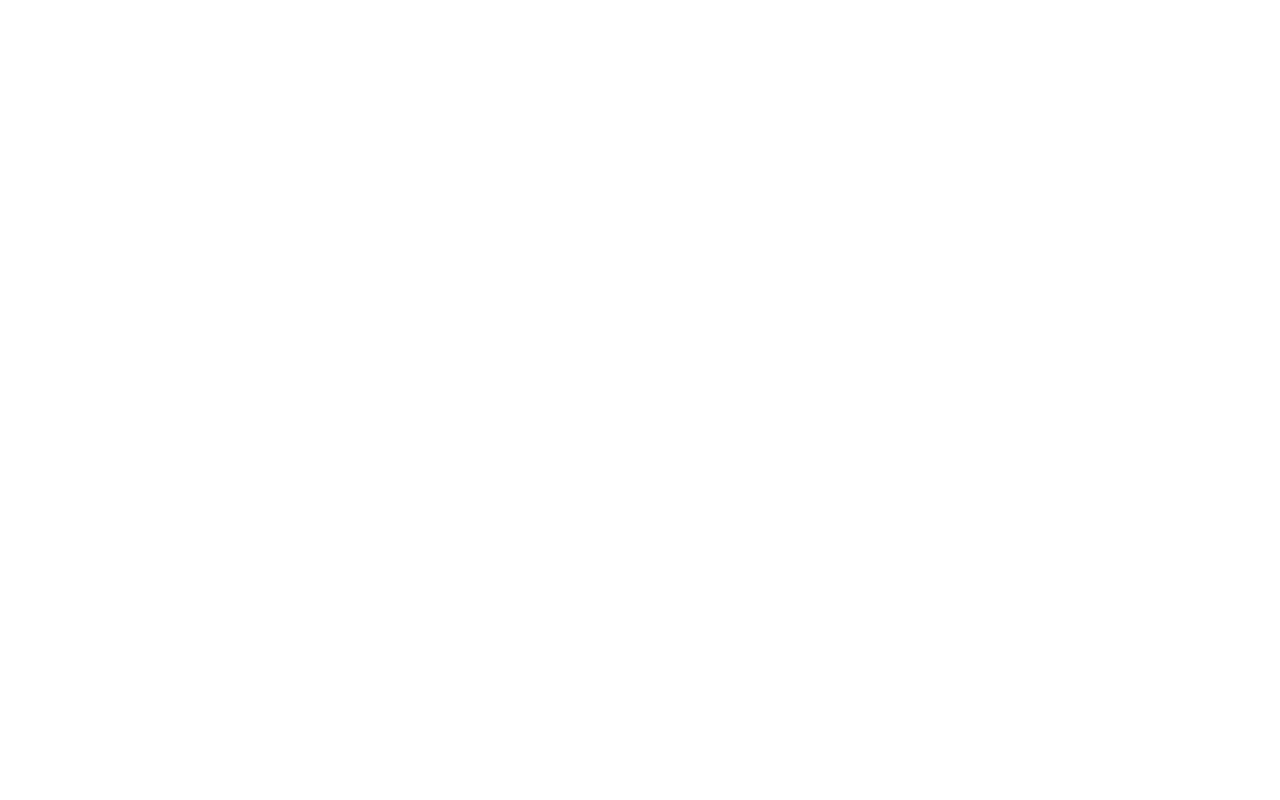
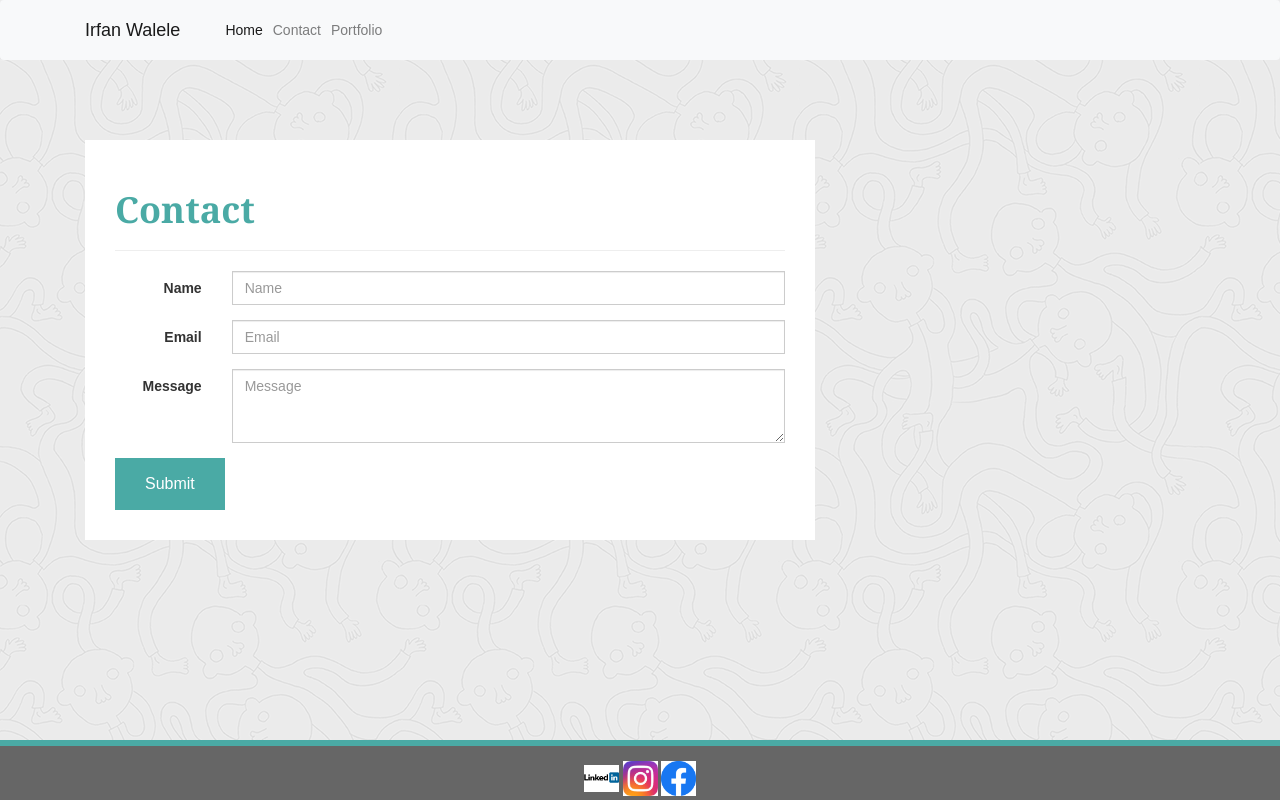
Before and after one commit to irfanwalele/Bootstrap-Portfolio, a plain HTML site: page contact.html in a window 1280 px wide. Drawn offline with nearby package versions, Linux system fonts and the light colour scheme; files whose address does not match are found by name.

Commit message:
contact.html

```diff
--- a/assets/css/style.css
+++ b/assets/css/style.css
@@ -185,4 +185,8 @@ body {
     position: center;
   }
 
+  .socialMedia {
+    width: 35px;
+}
+
   /* END CONTACT FORM PAGE */
--- a/contact.html
+++ b/contact.html
@@ -0,0 +1,125 @@
+<!-- Declaring the document type -->
+<!DOCTYPE html>
+
+<html lang="en">
+
+<head>
+  <meta charset="UTF-8">
+  <meta name="viewport" content="width=device-width, initial-scale=1.0">
+  <meta http-equiv="X-UA-Compatible" content="ie=edge">
+
+<!-- This is the title -->
+<title>About</title>
+
+<!-- Here is where I copy and past the Bootstrap links-->
+<link rel="stylesheet" href="https://stackpath.bootstrapcdn.com/bootstrap/4.3.1/css/bootstrap.min.css"
+    integrity="sha384-ggOyR0iXCbMQv3Xipma34MD+dH/1fQ784/j6cY/iJTQUOhcWr7x9JvoRxT2MZw1T" crossorigin="anonymous">
+
+  <!-- These are the fonts from Google Fonts, which is provided on their website -->
+  <link href="https://fonts.googleapis.com/css?family=Tangerine:700&display=swap" rel="stylesheet">
+
+<!-- More Bootstrap links - Latest compiled and minified CSS -->
+<link rel="stylesheet" href="https://maxcdn.bootstrapcdn.com/bootstrap/3.3.7/css/bootstrap.min.css" integrity="sha384-BVYiiSIFeK1dGmJRAkycuHAHRg32OmUcww7on3RYdg4Va+PmSTsz/K68vbdEjh4u" crossorigin="anonymous">
+
+<!-- More Bootstrap links - Optional theme -->
+<link rel="stylesheet" href="https://maxcdn.bootstrapcdn.com/bootstrap/3.3.7/css/bootstrap-theme.min.css" integrity="sha384-rHyoN1iRsVXV4nD0JutlnGaslCJuC7uwjduW9SVrLvRYooPp2bWYgmgJQIXwl/Sp" crossorigin="anonymous">
+
+<!-- More Bootstrap links - Latest compiled and minified JavaScript -->
+<script src="https://maxcdn.bootstrapcdn.com/bootstrap/3.3.7/js/bootstrap.min.js" integrity="sha384-Tc5IQib027qvyjSMfHjOMaLkfuWVxZxUPnCJA7l2mCWNIpG9mGCD8wGNIcPD7Txa" crossorigin="anonymous"></script>
+
+<!-- This is the link to my css, this can override any of the bootstrap stuff I don't like, which is why it is last so that it can run and override -->
+<link rel="stylesheet" href="assets/css/style.css">
+
+</head>
+<!-- End of the head -->
+
+<body>
+
+  <!-- Pasting the nav bar code provided by bootstrap https://getbootstrap.com/docs/4.0/components/navbar/ -->
+  <!-- This code is straight forward -->
+  <nav class="navbar navbar-expand-lg navbar-light bg-light">
+        <!-- Start of container -->
+        <div class="container">
+          <a class="navbar-brand" href="index.html">Irfan Walele</a>
+          <button class="navbar-toggler" type="button" data-toggle="collapse" data-target="#navbarNav" aria-controls="navbarNav" aria-expanded="false" aria-label="Toggle navigation">
+            <span class="navbar-toggler-icon"></span>
+          </button>
+          <div class="collapse navbar-collapse" id="navbarNav">
+            <ul class="navbar-nav">
+              <li class="nav-item active">
+                <a class="nav-link" href="#">Home <span class="sr-only">(current)</span></a>
+              </li>
+              <li class="nav-item">
+                <a class="nav-link" href="contact.html">Contact</a>
+              </li>
+              <li class="nav-item">
+                <a class="nav-link" href="portfolio.html">Portfolio</a>
+              </li>
+             </ul>
+          </div>
+        </div>
+         <!-- End of container -->
+        </nav>
+        <!-- End of nav bar -->
+
+  <!-- Start of container -->
+  <main class="container">
+    <section class="row">
+      <div class="col-md-8">
+        <form class="block form-horizontal">
+          <h1 class="block-header">Contact</h1>
+          <hr />
+          <div class="form-group">
+            <label for="name" class="col-sm-2 control-label">Name</label>
+            <div class="col-sm-10">
+              <input type="email" class="form-control" id="name" placeholder="Name">
+            </div>
+          </div>
+          <div class="form-group">
+            <label for="email" class="col-sm-2 control-label">Email</label>
+            <div class="col-sm-10">
+              <input type="password" class="form-control" id="email" placeholder="Email">
+            </div>
+          </div>
+          <div class="form-group">
+            <label class="col-sm-2 control-label" for="msg">Message</label>
+            <div class="col-sm-10">
+              <textarea id="msg" class="form-control" rows="3" placeholder="Message"></textarea>
+            </div>
+          </div>
+          <button class="submit-btn">Submit</button>
+        </form>
+      </div>
+    </section>
+  </main>
+
+
+      <!-- Start of footer -->
+      <footer class="footer">
+
+
+
+            <div class="two-toned-footer-color"></div>
+
+            <p class="text-muted text-muted-footer text-center">
+                <a href="https://www.linkedin.com/in/irfan-walele/" target="_blank"><img class="socialMedia"
+                        src="assets/images/linkedin.png"></a>
+                <a href="https://www.instagram.com/the_irfan" target="_blank"><img class="socialMedia"
+                        src="assets/images/instagram.jpg"></a>
+                <a href="https://www.facebook.com/" target="_blank"><img class="socialMedia"
+                        src="assets/images/facebook.png"></a>
+
+
+            </p>
+
+        </footer>
+
+  <!-- jQuery CDN -->
+  <script type="text/javascript" src="https://cdnjs.cloudflare.com/ajax/libs/jquery/3.2.1/jquery.min.js"></script>
+
+  <!-- Bootstrap CDN -->
+  <script src="https://maxcdn.bootstrapcdn.com/bootstrap/4.0.0/js/bootstrap.min.js"></script></script>
+
+</body>
+
+</html>
```
Also changed, not shown: index.html (+10 -7 lines), assets/images/facebook.png (added), assets/images/instagram.jpg (added), assets/images/linkedin.png (added).
